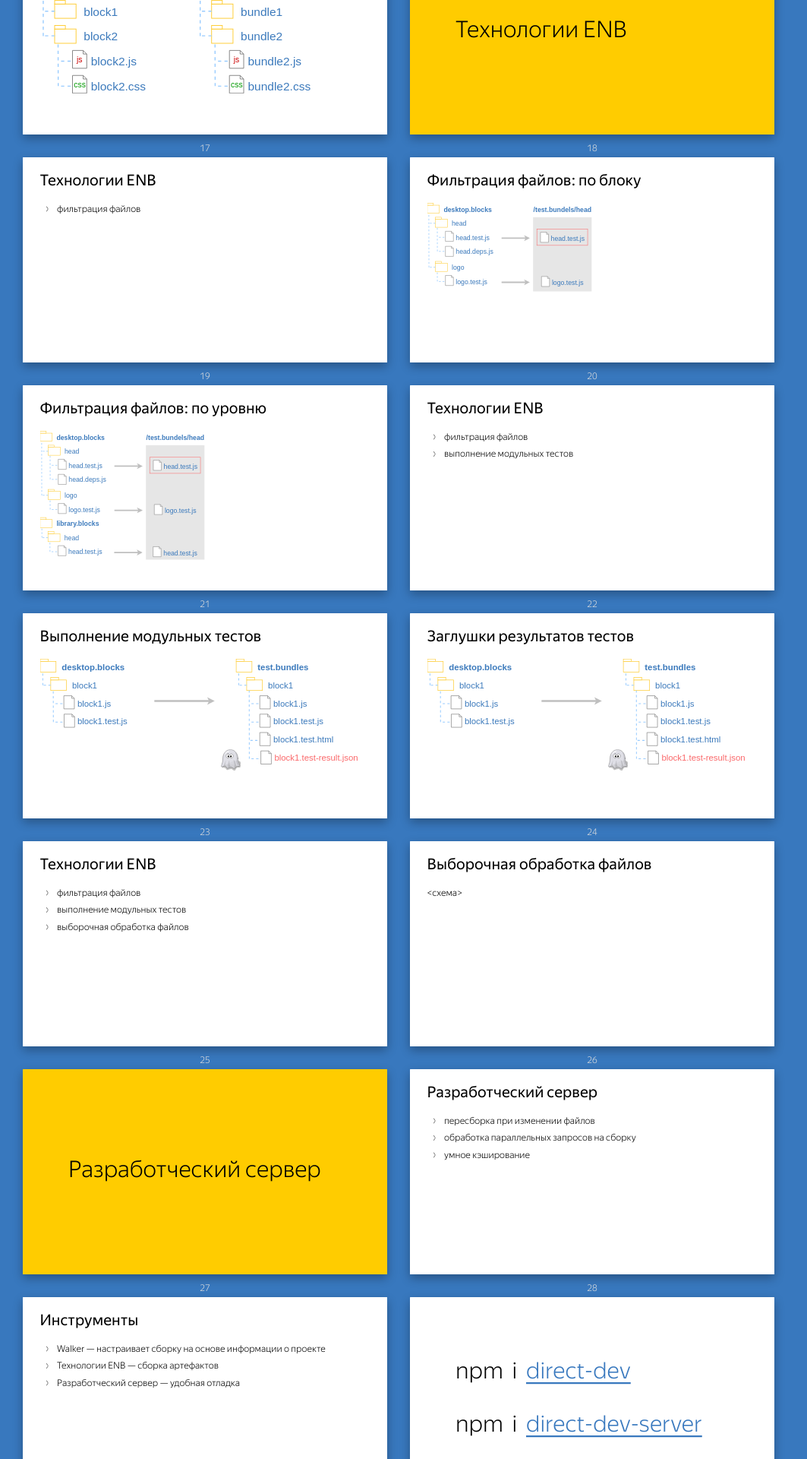
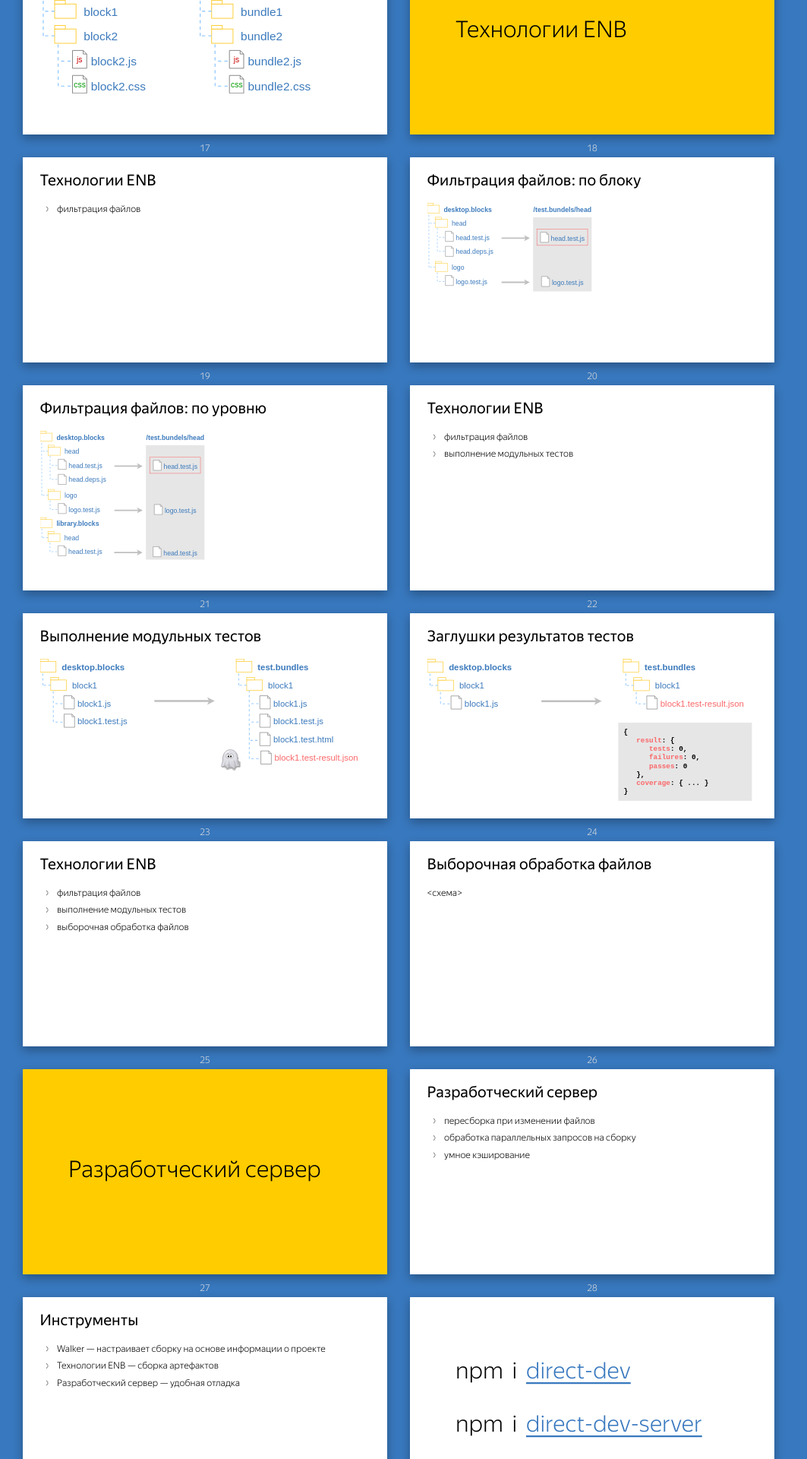
Before and after one commit to dima117/direct-infr, a Jekyll site: the page built from index.md, in a window 1280 px wide. Shown: the part 2597-4517 px from the top of the page at 76% size, without its empty margins (0-1063 px from the left). Built offline with Jekyll 4.4.1, drawn with Linux system fonts in a browser that asks for light colours; our own code applies the rules of GitHub Pages for plain Markdown files.

Commit message:
Update index.md

```diff
--- a/index.md
+++ b/index.md
@@ -154,7 +154,7 @@ class TestBundler {
 
 ## Заглушки результатов тестов
 
-![](pictures/phantom-testing.svg){:.w100}
+![](pictures/empty-result.svg){:.w100}
 
 ## Технологии ENB
 
```
